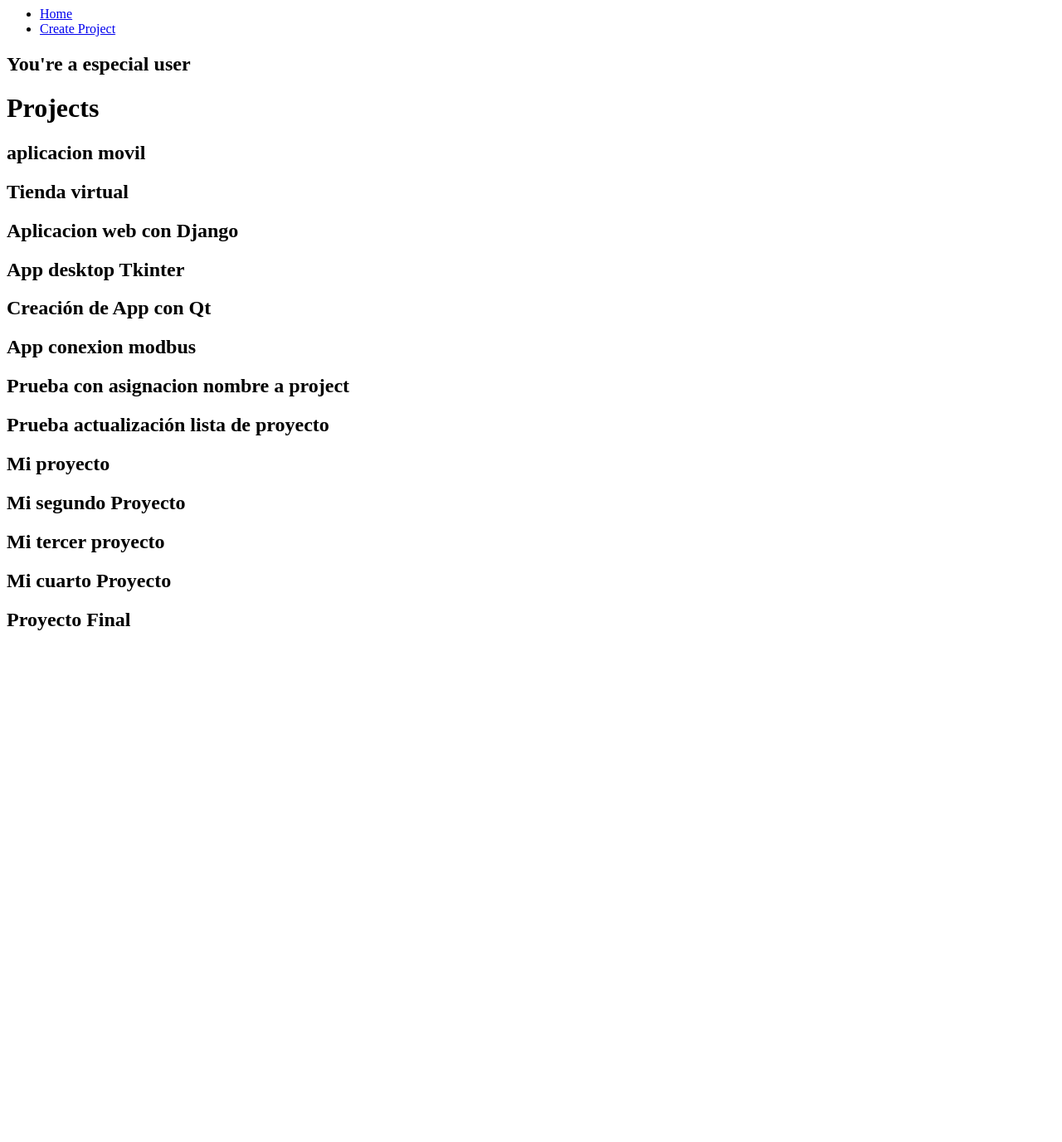
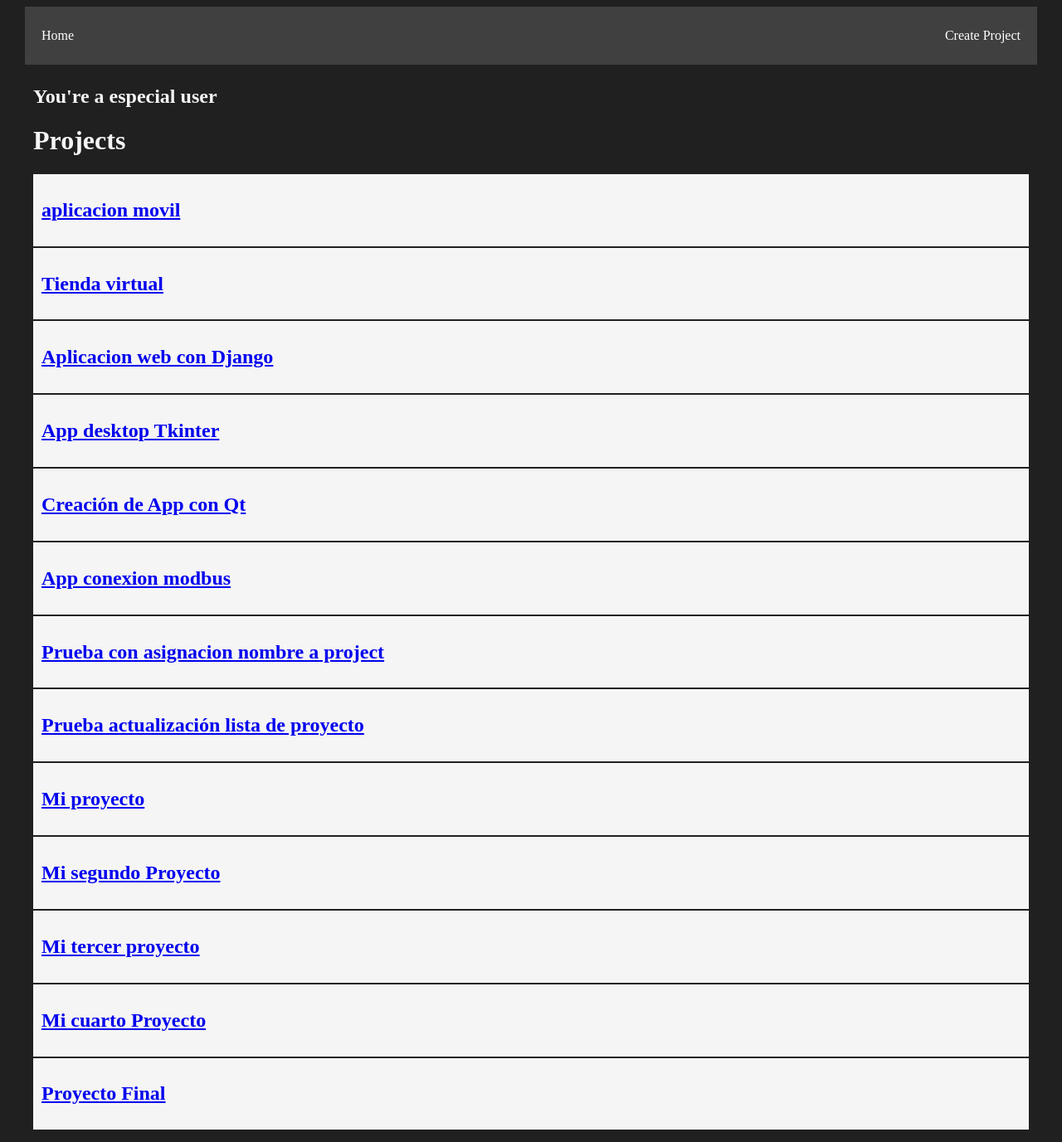
Before and after one commit to Haespoga/Django-my-first-Project, a Django app: page /projects/ in a window 1280 px wide. Shown: the whole page at 83% size. Before the commit the page ends 760 px from the top, so only its background shows below. Run offline with Django 5.2, Linux system fonts and the light colour scheme; data comes from the database, SQL or seed files in the repository; both versions use the stored data as it was after the commit.

Commit message:
ultimo avance semana mayor

```diff
--- a/myApp/forms.py
+++ b/myApp/forms.py
@@ -2,9 +2,13 @@ from django import forms
 from myApp.models import Project
 
 class createNewTask(forms.Form):
-    title = forms.CharField(label="Titulo de la tarea", max_length=200)
+    title = forms.CharField(label="Titulo de la tarea", max_length=200, widget = forms.TextInput(attrs = {'class' : 'input'}))
     description = forms.CharField(label = "Descripcion de la tarea", widget=forms.Textarea)
     project_id = forms.ChoiceField(choices = Project.objects.values_list('id', 'name'))
 
+    def __init__(self, *args, **kwargs):
+        super(createNewTask, self).__init__(*args, **kwargs)
+        self.fields['project_id'].choices = Project.objects.values_list('id', 'name')
+
 class createNewProject(forms.Form):
     name = forms.CharField(label="Nombre del nuevo proyecto", max_length = 200)
--- /dev/null
+++ b/myApp/static/css/style.css
@@ -0,0 +1,47 @@
+body{
+    background-color: #202020;
+    color: whitesmoke;
+}
+
+.navbar{
+    background-color: #404040;
+}
+
+.navbar ul{
+    display: flex;
+    justify-content:  space-between;
+    text-align: center;
+    padding:  5px 10px;
+}
+
+.navbar ul li{
+    list-style: none;
+}
+
+.navbar ul li a{
+    color: white;
+    text-decoration: none;
+}
+
+.navbar ul li a:hover{
+    color: rgb(185, 122, 122)
+}
+
+.container{
+    max-width: 1200px;
+    margin: auto;
+    padding:  5px 10px;
+}
+
+.card{
+    background-color: whitesmoke;
+    padding: 10px;
+    margin-bottom: 2px;
+    color: black;
+}
+
+.input{
+    background-color: bisque;
+    padding: 10px;
+    text-align: center;
+}
--- a/myApp/templates/Projects/projects.html
+++ b/myApp/templates/Projects/projects.html
@@ -13,8 +13,8 @@
 
         {% for project in projects %}
 
-        <article>
-            <h2>{{project.name}}</h2>
+        <article class="card">
+            <a href="{% url 'project_detail'  project.id %}"><h2>{{project.name}}</h2></a>
         </article>
 
         {% endfor%}
--- a/myApp/templates/layouts/base3.html
+++ b/myApp/templates/layouts/base3.html
@@ -1,10 +1,25 @@
+{% load static %}
 
-    <ul>
-        <li><a href="../">Home</a></li>
-        <li><a href="../createProject/">Create Project</a></li>
-    </ul>
-    <h2>You're a especial user</h2>
+<!DOCTYPE html>
+<html lang="en">
+<head>
+    <meta charset="UTF-8">
+    <meta http-equiv="X-UA-Compatible" content="IE=edge">
+    <meta name="viewport" content="width=device-width, initial-scale=1.0">
+    <title>Django Projects</title>
+    <link rel="stylesheet" href="{% static 'css/style.css' %}">
+</head>
+<body>
+    <nav class="navbar container">
+        <ul>
+            <li><a href="{% url 'index' %}">Home</a></li>
+            <li><a href="{% url 'createProject' %}">Create Project</a></li>
+        </ul>
+    </nav>
+    <main class="container">
+        <h2>You're a especial user</h2>
+        {% block content%}
+        {% endblock %}
+    </main>
 
-
-{% block content%}
-{% endblock %}
+</body>
--- a/myApp/urls.py
+++ b/myApp/urls.py
@@ -2,11 +2,13 @@ from django.urls import path
 from . import views
 
 urlpatterns = [
-    path('', views.index),
-    path('about/', views.about),
-    path('hello/<str:username>', views.hello),
-    path('projects/', views.projects),
-    path('tasks/', views.tasks),
-    path('createTask/', views.createTask),
-    path('createProject/', views.createProject)
+    path('', views.index, name = "index"),
+    path('about/', views.about, name = "about"),
+    path('hello/<str:username>', views.hello, name = "hello"),
+    path('projects/', views.projects, name = "projects"),
+    path('projects/<int:id>', views.project_detail, name = "project_detail"),
+    path('tasks/', views.tasks, name = "tasks"),
+    path('createTask/', views.createTask, name = "createTask"),
+    path('createProject/', views.createProject, name = "createProject")
+
 ]
--- a/myApp/views.py
+++ b/myApp/views.py
@@ -1,4 +1,4 @@
-from django.shortcuts import get_object_or_404, render, redirect
+from django.shortcuts import get_object_or_404, render, redirect, get_list_or_404
 from django.http import HttpResponse
 from myApp.models import Project, Task
 from myApp.forms import createNewTask, createNewProject
@@ -35,14 +35,15 @@ def tasks(request):
     })
 
 def createTask(request):
+        form = createNewTask()
         if request.method == 'GET':
             # show interface
             return render(request, "Tasks/create_task.html", {
-                'form' : createNewTask()
+                'form' : form
             })
         else:
             Task.objects.create(title = request.POST['title'], description = request.POST['description'], project_id = request.POST['project_id'])
-            return redirect('../tasks')
+            return redirect('tasks')
 
 def createProject(request):
     if request.method == 'GET':
@@ -52,4 +53,14 @@ def createProject(request):
     else:
         print(request.POST)
         Project.objects.create(name = request.POST["name"])
-        return redirect('../projects')
+        return redirect('projects')
+
+def project_detail(request, id):
+    project = get_object_or_404(Project, id=id)
+    tasks = Task.objects.filter(project_id = id)
+    print(tasks)
+    print(project)
+    return render(request, 'Projects/detail.html',{
+        'project': project,
+        'tasks' : tasks
+    })
```
Also changed, not shown: myApp/templates/Projects/detail.html (added, +14 -0 lines), myApp/templates/index.html (+4 -3 lines), myApp/templates/layouts/base.html (+26 -10 lines), myApp/templates/layouts/base2.html (+23 -7 lines), db.sqlite3, myApp/static/icons.jpg (added).
